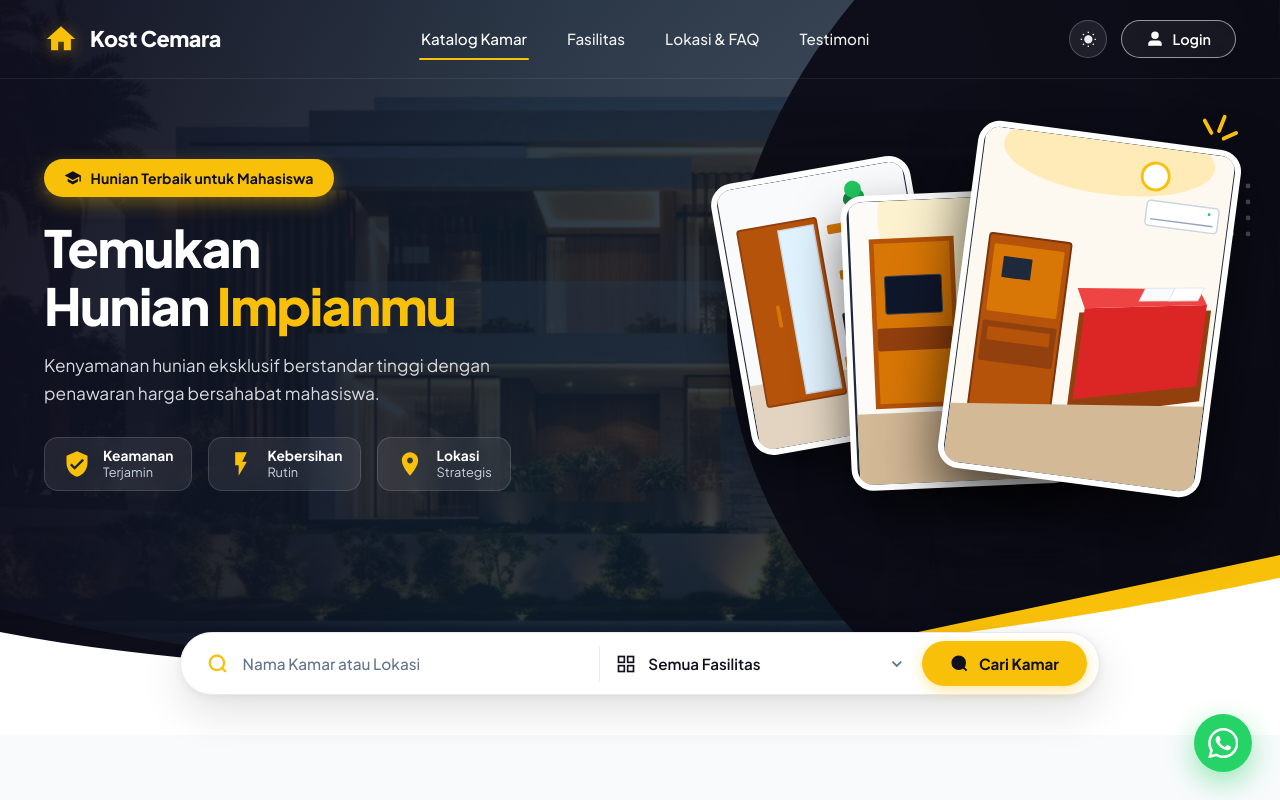
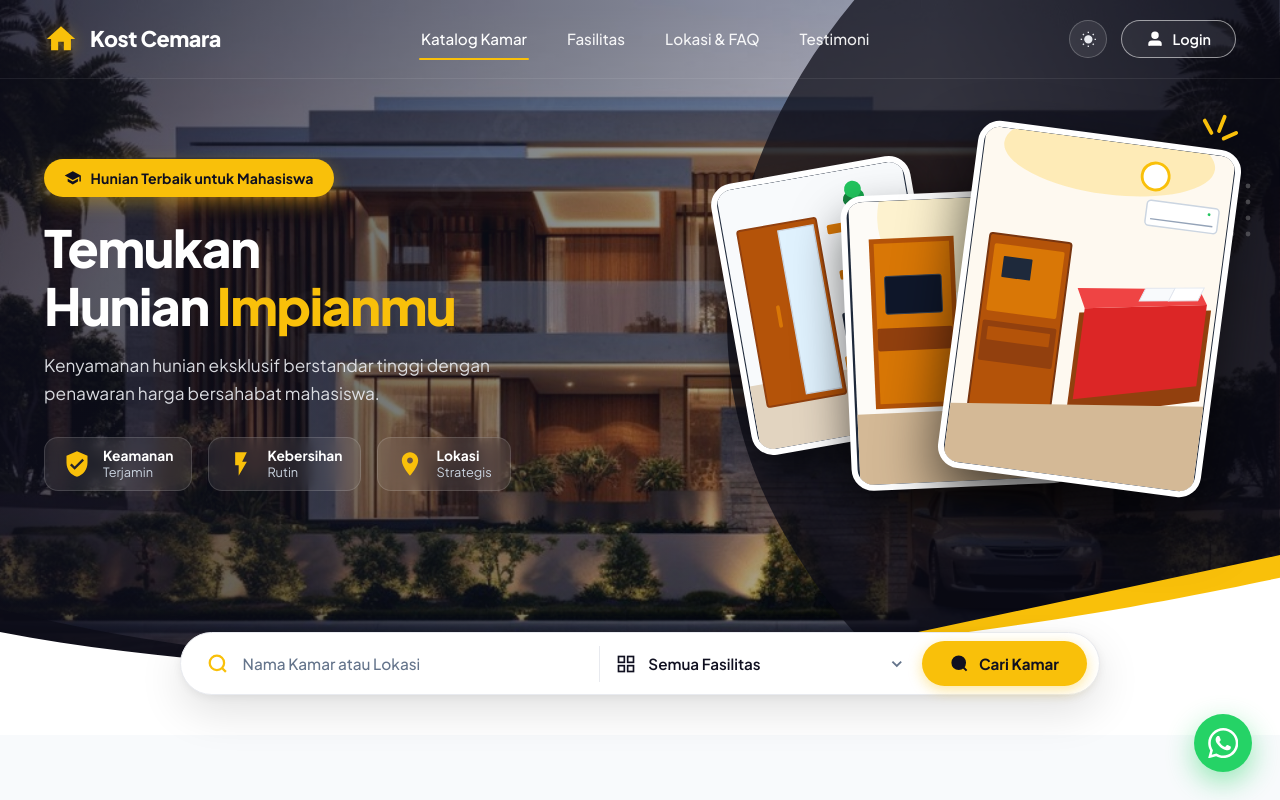
Before and after one commit to rezaaplvv/SmartKost, a plain HTML site: page web/index.html in a window 1280 px wide. Shown: the top 800 px of the page. Drawn offline with Linux system fonts and the light colour scheme; a script that the page names is missing.

Commit message:
style: kurangi kepekatan overlay biru agar gambar background villa tampak lebih jelas

```diff
--- a/web/css/style.css
+++ b/web/css/style.css
@@ -385,7 +385,7 @@ a:hover {
     height: 100%;
     object-fit: cover;
     object-position: center 38%;
-    filter: brightness(0.72) contrast(1.1);
+    filter: brightness(0.92) contrast(1.05);
 }
 
 .hero-bg-architectural-svg {
@@ -395,17 +395,17 @@ a:hover {
     object-fit: cover;
 }
 
-/* Dark Navy Gradient Overlay */
+/* Dark Navy Gradient Overlay - Transparan dan halus agar gambar arsitektur terlihat jelas */
 .hero-bg-overlay {
     position: absolute;
     inset: 0;
     z-index: 1;
     background: linear-gradient(
         95deg,
-        rgba(16, 16, 32, 0.94) 0%,
-        rgba(16, 32, 48, 0.82) 42%,
-        rgba(16, 32, 48, 0.72) 68%,
-        rgba(16, 16, 32, 0.92) 100%
+        rgba(16, 16, 32, 0.75) 0%,
+        rgba(16, 24, 40, 0.45) 45%,
+        rgba(16, 24, 40, 0.25) 70%,
+        rgba(16, 16, 32, 0.65) 100%
     );
 }
 
@@ -418,6 +418,7 @@ a:hover {
     height: 100%;
     z-index: 2;
     pointer-events: none;
+    opacity: 0.78;
 }
 
 /* Bottom Sweeping Wave & Golden Yellow Diagonal Wedge */
```
